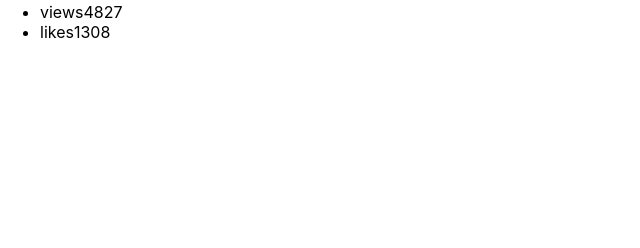
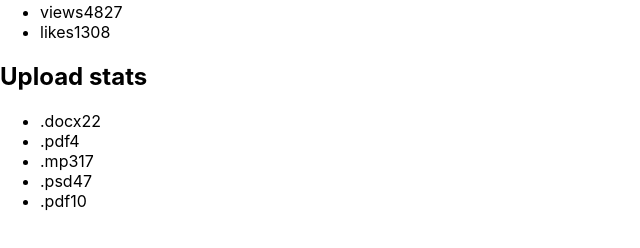
Before and after one commit to WiktorRLewandowski/goit-react-hw-01-components, a React (Create React App) app: page / in a window 1280 px wide. Shown: the part 446-694 px from the top of the page, without its empty margins (0-640 px from the left). Built offline with nearby package versions, Linux system fonts and the light colour scheme.

Commit message:
added Statistics components

```diff
--- a/src/components/Profile.js
+++ b/src/components/Profile.js
@@ -4,7 +4,7 @@ export const Profile = (user) => {
             <div class="description">
                  <img
                   src={user.avatar}
-                  alt={user.username} avatar
+                  alt={user.username}
                   class="avatar"
                 />
                 <p class="name">{user.username}</p>
--- /dev/null
+++ b/src/components/Statistics.js
@@ -0,0 +1,12 @@
+export const Statistics = ({children, data}) => {
+    return (
+        <section class="statistics">
+          <h2 class="title">Upload stats</h2>
+
+          <ul class="stat-list">
+            {children}
+          </ul>
+        </section>
+    )
+
+}
--- a/src/index.js
+++ b/src/index.js
@@ -3,6 +3,8 @@ import ReactDOM from 'react-dom/client';
 import { Profile } from "components/Profile";
 import user from './datasets/user.json'
 import './index.css';
+import { Statistics } from 'components/Statistics';
+import data from './datasets/data.json';
 
 ReactDOM.createRoot(document.getElementById('root')).render(
   <React.StrictMode>
@@ -13,5 +15,14 @@ ReactDOM.createRoot(document.getElementById('root')).render(
       avatar={user.avatar}
       stats={user.stats}
     />
+    <Statistics>
+    {data.map(data => {
+              return (
+                <li class="item" key={data.id}>
+                <span class="label">{data.label}</span>
+                <span class="percentage">{data.percentage}</span>
+              </li>
+            )})}
+    </Statistics>
   </React.StrictMode>
 );
```
Also changed, not shown: src/components/FriendList.js (added).
